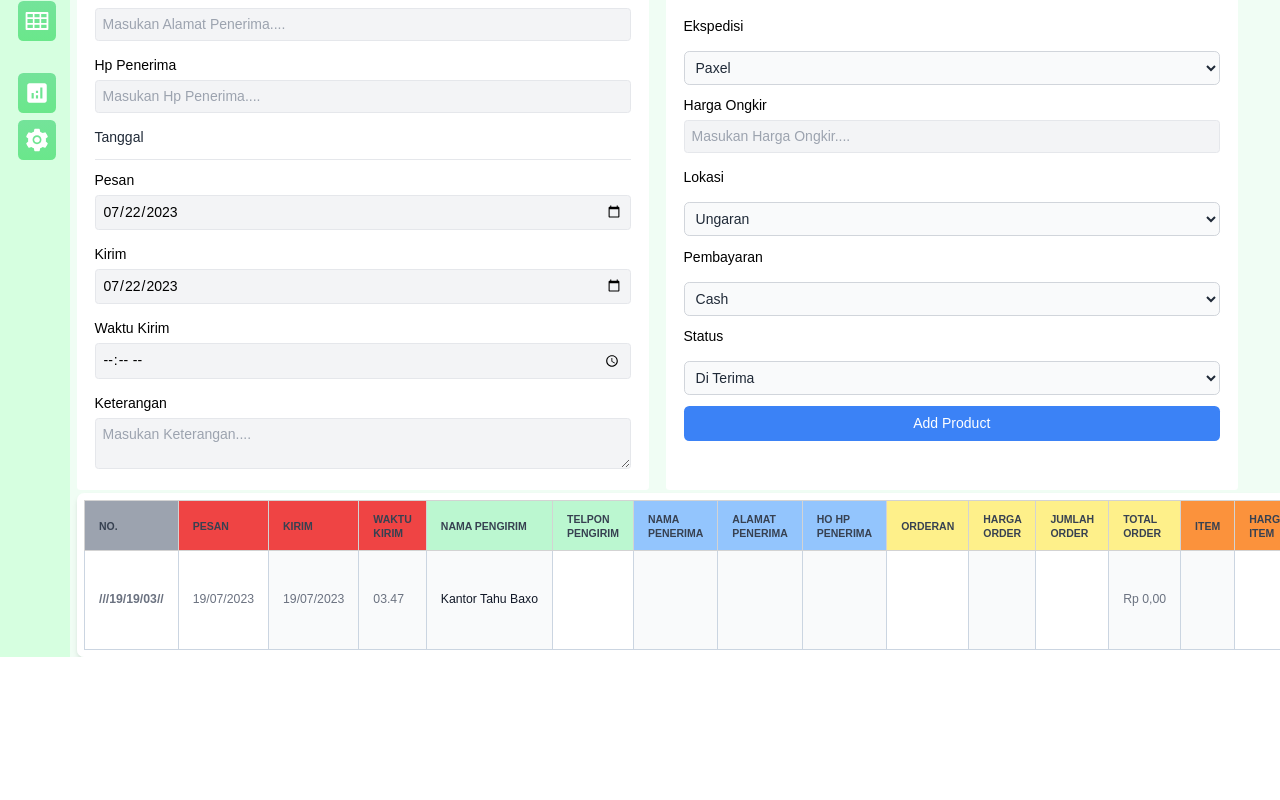
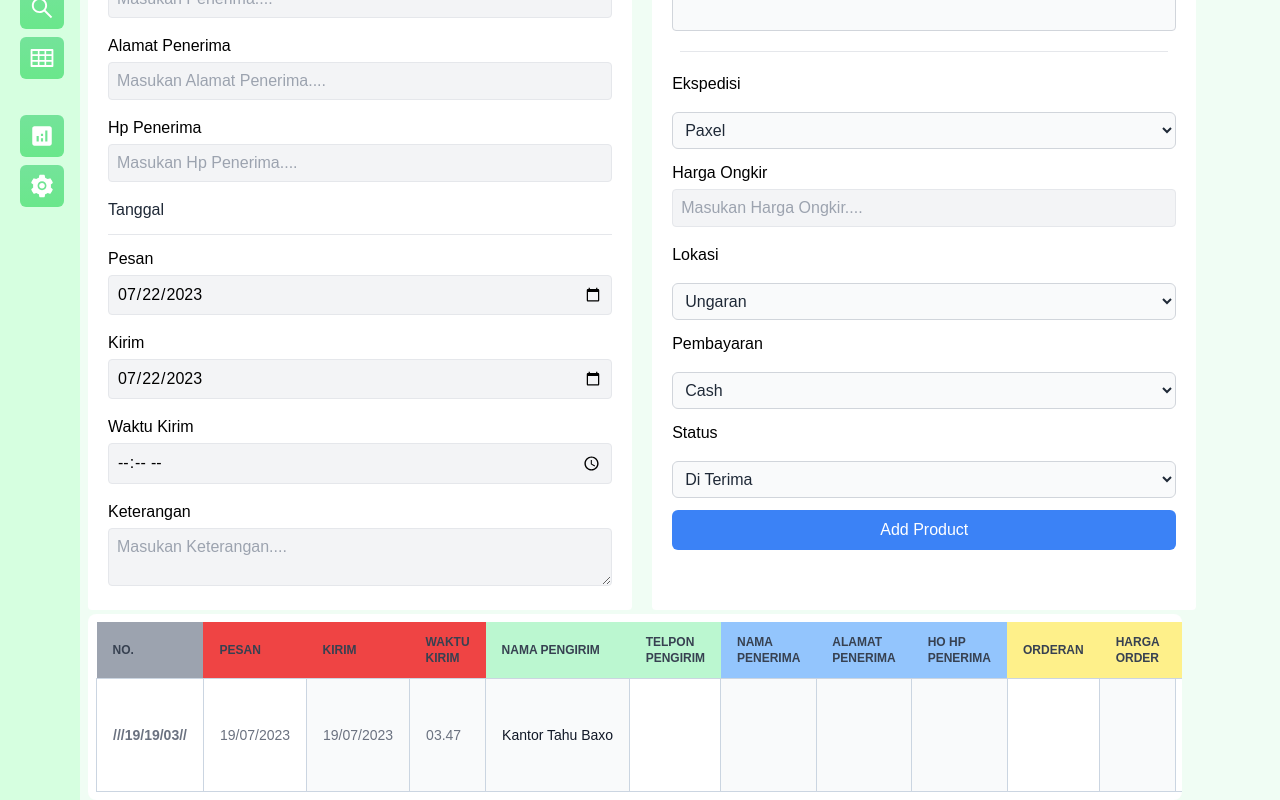
Before and after one commit to liar88828/kantor-tahu-baxo-bu-pudji, a Next.js app: page /orderan in a window 1280 px wide. Shown: the part 381-1181 px from the top of the page. Before the commit the page ends 1038 px from the top, so only its background shows below. Built offline with nearby package versions, Linux system fonts and the light colour scheme.

Commit message:
fix orderan css

```diff
--- a/src/app/flag.css
+++ b/src/app/flag.css
@@ -1,26 +1,26 @@
 html {
   font-family: sans-serif;
-  font-size: 14px;
+  /*font-size: 14px;*/
 }
 
-table {
-  border: 1px solid lightgray;
-}
+/*table {*/
+/*  border: 1px solid lightgray;*/
+/*}*/
 
-tbody {
-  border-bottom: 1px solid lightgray;
-}
+/*tbody {*/
+/*  border-bottom: 1px solid lightgray;*/
+/*}*/
 
-th {
-  border-bottom: 1px solid lightgray;
-  border-right: 1px solid lightgray;
-  padding: 2px 4px;
-}
+/*th {*/
+/*  border-bottom: 1px solid lightgray;*/
+/*  border-right: 1px solid lightgray;*/
+/*  padding: 2px 4px;*/
+/*}*/
 
-tfoot {
-  color: gray;
-}
+/*tfoot {*/
+/*  color: gray;*/
+/*}*/
 
-tfoot th {
-  font-weight: normal;
-}
+/*tfoot th {*/
+/*  font-weight: normal;*/
+/*}*/
--- a/src/app/components/orderan/format.ts
+++ b/src/app/format/orderan.ts
@@ -1,8 +1,8 @@
 import { TOrder, TotalOrderan } from '@/entity/client/orderan';
 import { getDateNow, getLocaleTime } from '@/lib/utils/formatDate';
 
-export const format = ( dataBaru: TotalOrderan ): string => dataBaru.penerima.toString()
-                                                                    .slice( 0, 2 ) +
+export const orderan = ( dataBaru: TotalOrderan ): string => dataBaru.penerima.toString()
+                                                                     .slice( 0, 2 ) +
   "/" +
   dataBaru.hpPenerima.toString().slice( 0, 2 ) + "/" +
   dataBaru.alamatPenerima.toString().slice( 0, 2 ) + "/" +
--- a/src/app/layout.tsx
+++ b/src/app/layout.tsx
@@ -27,7 +27,7 @@ export default function RootLayout( {
       <Navbar/>
       <div className={ "flex " }>
         <Slidebar/>
-        <div className=" w-[89%] sm:w-[95%] ">
+        <div className=" w-[89%] ">
           { children }
         </div>
       </div>
--- a/src/app/components/orderan/PopUp.tsx
+++ b/src/app/orderan/PopUp.tsx
@@ -11,7 +11,7 @@ import {
   DialogFooter,
   DialogHeader,
   Typography
-} from '@material-tailwind/react';
+}                    from '@material-tailwind/react';
 import { XMarkIcon } from '@heroicons/react/20/solid';
 import { TProduct }        from '@/entity/client/produk';
 
--- a/src/app/components/orderan/TableOrder.tsx
+++ b/src/app/orderan/TableOrder.tsx
@@ -1,10 +1,10 @@
 import React, { useState } from 'react';
-import { Rupiah } from '@/lib/utils/rupiah';
-import { Status } from '@/app/style/status';
-import { TotalOrderan } from '@/entity/client/orderan';
-import { PopUp } from '@/app/components/orderan/PopUp';
-import { Button } from '@material-tailwind/react';
-import { TProduct } from '@/entity/client/produk';
+import { Rupiah }          from '@/lib/utils/rupiah';
+import { Status }          from '@/app/style/status';
+import { TotalOrderan }    from '@/entity/client/orderan';
+import { PopUp }           from '@/app/orderan/PopUp';
+import { Button }          from '@material-tailwind/react';
+import { TProduct }        from '@/entity/client/produk';
 
 function TableOrder( props: any ) {
   const [ clickPopUp, setClickPopUp ] = useState( false );
@@ -57,8 +57,10 @@ function TableOrder( props: any ) {
   }
   return (
     <>
-      <div className=" z-10 ml-2  relative overflow-x-auto shadow-md rounded-lg bg-white p-2 mt-1 ">
-        <table className="w-full text-sm text-left text-gray-500  rounded table-auto">
+      <div
+        className=" z-10 ml-2 p-2 mt-1     overflow-scroll   rounded-lg bg-white  w-[96%] ">
+        <table
+          className="    text-sm text-left text-gray-500  rounded table-auto overflow-x-auto">
           <thead className="text-xs text-gray-700 uppercase   rounded">
           <tr>
             <th scope="col" className="px-4 py-3 bg-gray-400 ">No.</th>
--- a/src/app/orderan/page.tsx
+++ b/src/app/orderan/page.tsx
@@ -1,16 +1,16 @@
 "use client"
 import React, { ReactElement, useState }         from 'react'
 import TableOrder
-                                                 from '@/app/components/orderan/TableOrder';
+                                                 from '@/app/orderan/TableOrder';
 import { AiOutlineCloseCircle, AiOutlineSearch } from "react-icons/ai";
 import { BiAddToQueue }                          from 'react-icons/bi';
 import {
   createOrder
-}                                                from '@/app/components/orderan/ress';
+}                                                from '@/app/ress/orderan';
 import { defaultDate, getTime }                  from '@/lib/utils/formatDate';
 import {
-  defaultValues, format
-}                                                from '@/app/components/orderan/format';
+  defaultValues, orderan
+}                                                from '@/app/format/orderan';
 import {
   InputFormProps
 }                                                from '@/entity/client/InputForm';
@@ -89,7 +89,7 @@ export default function FormOrder() {
   }
   const dataBaru: TotalOrderan = Object.assign( { hitung, }, mergeData )
 
-  dataBaru.no = format( dataBaru )
+  dataBaru.no = orderan( dataBaru )
 
   const onSubmit: SubmitHandler<TOrder> = ( data ) => setValueForm( data );
 
@@ -527,13 +527,14 @@ export default function FormOrder() {
     )
   }
 
-  const fomIsi = "bg-white flex-col flex w-[50%]  sm:w-[44%]  md:w-[45%]   lg:w-[47%]  ml-2  gap-3 rounded p-2  sm:p-5";
+  // sm:w-[44%]  md:w-[45%]   lg:w-[47%]
+  const fomIsi = "bg-white flex-col flex w-[49%] sm:w-[48%]  md:w-[49%]      ml-2  gap-3 rounded p-2  sm:p-5";
 
   return (
     <>
-      <form className="bg-green-100 sm:bg-green-50 "
+      <form className="bg-green-100 sm:bg-green-50  w-[98%] lg  "
             onSubmit={ handleSubmit( onSubmit ) }>
-        <div className="flex flex-row gap-1 sm:gap-3 mt-5">
+        <div className="flex flex-row  sm:gap-3 mt-5">
           <div className={ fomIsi }>
             <Nama/>
             <Tanggal/>
```
Also changed, not shown: src/app/ress/orderan.ts (renamed from src/app/components/orderan/ress.ts).
